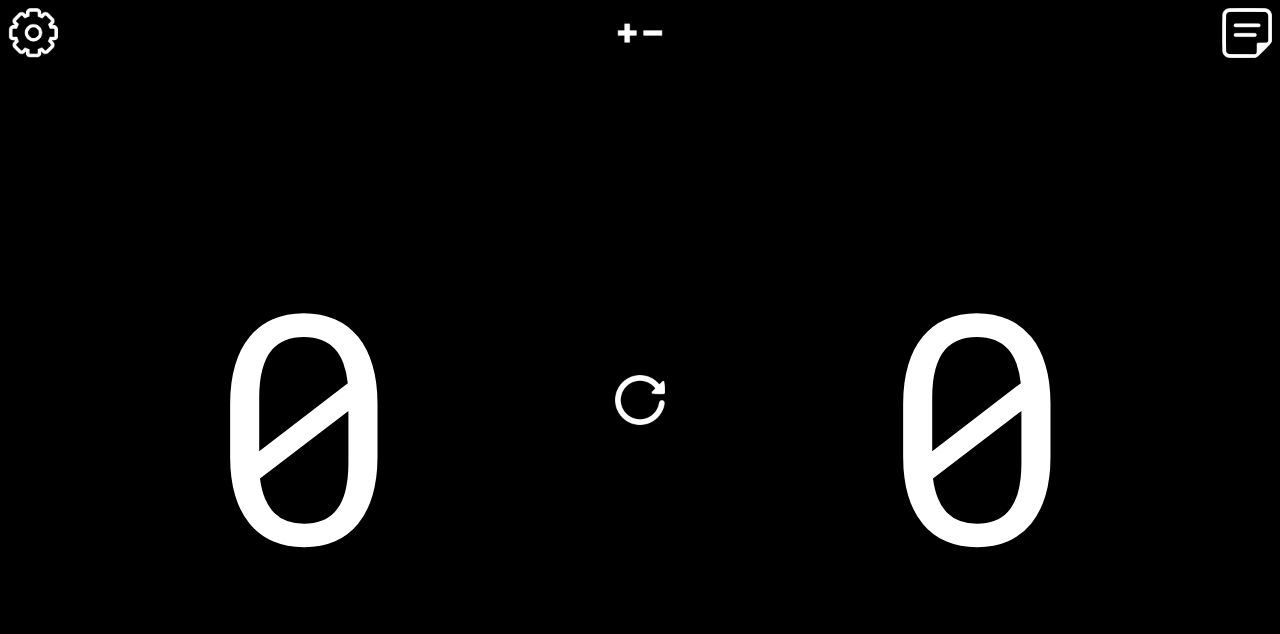
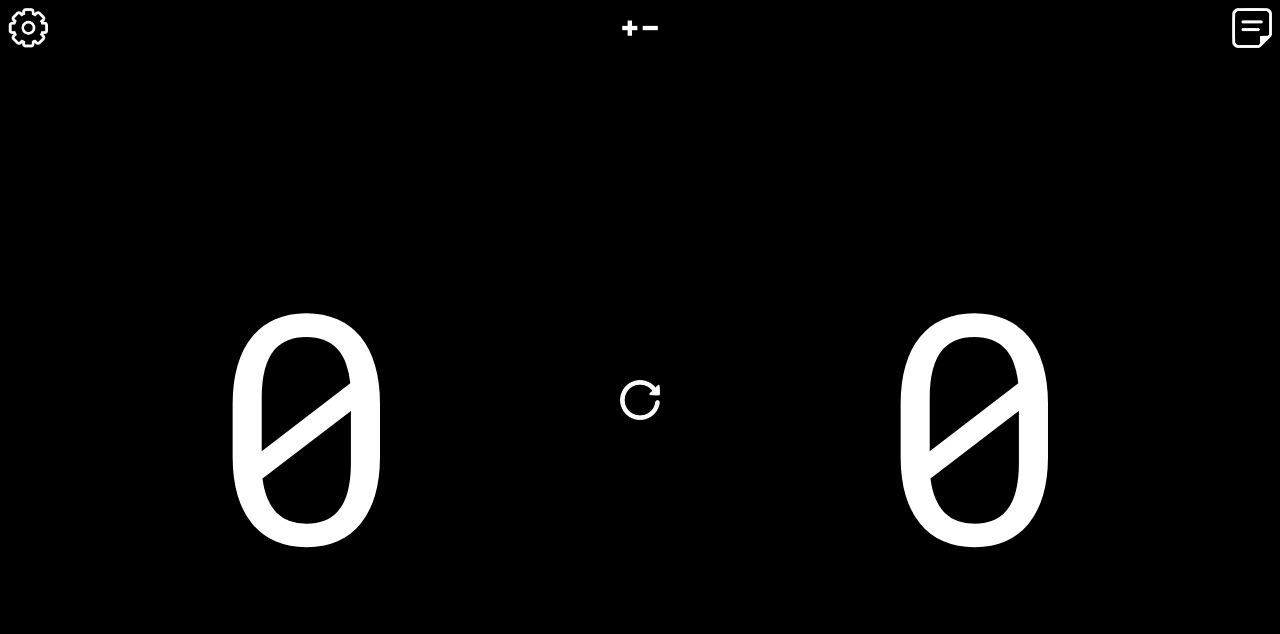
Before and after one commit to lijawhit/volleyballScoreBoard, a plain HTML site: page index.html in a window 1280 px wide. Drawn offline with Linux system fonts and the light colour scheme.

Commit message:
image size

```diff
--- a/css/small.css
+++ b/css/small.css
@@ -4,7 +4,7 @@
     --background: #000000;
     --textColor: #FFFFFF;
     --font: 'Roboto Mono', monospace;
-    --imgSize: 50px
+    --imgSize: 5vh;
 }
 
 body {
```
